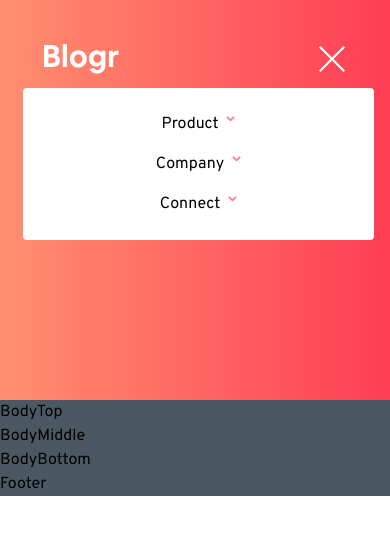
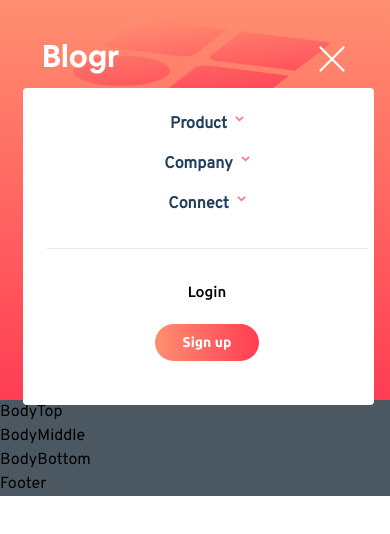
Before and after one commit to rachelharu/react-landingpage-blogr, a React (Vite) app: page / in a window 390 px wide. Both pictures are taken after a click on the picture 332 px from the left and 59 px from the top of the page. Shown: the top 534 px of the page. Built offline with nearby package versions, Linux system fonts and the light colour scheme.

Commit message:
finish hamburger menu

```diff
--- a/src/App.jsx
+++ b/src/App.jsx
@@ -4,7 +4,7 @@
 const App = () => (
   <div className='w-full overflow-hidden'>
     <div className='bg-cta-gradient h-[400px]'>
-    <div className={`flex-col ${styles.paddingX} ${styles.flexCenter}`}>
+      <div className={`flex-col background-img ${styles.paddingX} ${styles.flexCenter}`}>
         <div className={`mt-5 ${styles.boxWidth}`}>
           <Navbar />
         </div>
--- a/src/components/Navbar.jsx
+++ b/src/components/Navbar.jsx
@@ -32,7 +32,7 @@
               {nav.title}
               {/* <ImageChange /> */}
               <img className={`${openId === nav.id ? 'rotate-180' : ''}
-              ml-2 mt-1 cursor-pointer float-right w-[9px] h-[6px]`}
+              ml-2 mt-1.5 cursor-pointer float-right w-[9px] h-[6px]`}
               src={iconArrowLight} />
             </a>
 
@@ -56,7 +56,7 @@
         {/* login & signup buttons */}
       <div className='sm:flex hidden flex-1 justify-end items-center mr-20
       text-white text-[14px] font-medium font-ubuntu'>
-        <button className='mr-10'>Login</button>
+        <button className='mr-10 hover:underline'>Login</button>
         <button class="bg-white text-ctaPrimary hover:bg-ctaHover hover:text-white
         font-bold py-2 px-7 rounded-full">
           Sign up
@@ -71,7 +71,7 @@
           className='w-[28px] h-[28px] object-contain'
           onClick={() => setOpenId((prev) => !prev)}/>
 
-        {/* hamburger items list */}
+        {/* hamburger items */}
         <div className={`${ openId ? 'flex' : 'hidden'}
         p-6 absolute top-20 right-0
         mx-4 my-2 min-w-[140px] w-[90%] bg-white rounded`}>
@@ -80,28 +80,30 @@
               <li
                 key={nav.id}
                 className={`font-poppins
-                font-normal
+                font-bold
                 cursor-pointer
                 text-[16px] ${index === navLinks.length - 1 ? 'mr-0' : 'mb-4'}
-              text-black`}>
+              text-headingColor`}>
                 <a
-                className="float-left"
+                className="float-left text-headingColor"
                 onClick={() =>
                 setOpenId((prev) => (prev === nav.id ? true : nav.id))}
-                 href={`#${nav.id}`}>{nav.title}
+                 href={`#${nav.id}`}>
+                 {nav.title}
                 <img className={`${openId === nav.id ? 'rotate-180' : ''}
                 ml-2 mt-1 cursor-pointer float-right w-[9px] h-[6px]`}
                 src={iconArrowDark} />
                 </a>
 
                  {/* drop down hamburger menu items */}
-                <div className={`${openId !== nav.id ? "hidden" : "relative"} px-25 items-center text-center`}>
+                <div className={`${openId !== nav.id ? "hidden" : "relative" } px-25
+                  items-center text-center`}>
                   <ul className='list-none mt-10 dropdown-background-mobile'>
                     {nav.links.map((link, index) => (
                     <li
                       key={link.name}
-                    className={`font-ubuntu font-normal text-black cursor-pointer hover:font-bold ${
-                      index !== nav.links.length - 1 ? 'mb-4' : 'mb-0'}`}>
+                      className={`font-ubuntu font-normal text-bodyColor cursor-pointer
+                      hover:font-bold ${index !== nav.links.length - 1 ? 'mb-4' : 'mb-0'}`}>
                     {link.name}
                     </li>
                     ))}
@@ -109,10 +111,20 @@
                </div>
               </li>
             ))}
+            <hr className="my-8 w-80 h-px bg-gray-200 border-0 dark:bg-gray-700"></hr>
+                  {/* login & signup */}
+            <div className='flex flex-col justify-center items-center
+              text-[14px] font-medium font-ubuntu'>
+              <button className='text-black hover:underline text-[15px]'>Login</button>
+              <button className=" text-white button-cta-gradient hover:bg-ctaHover hover:text-white
+                my-5 font-bold py-2 px-7 rounded-full">
+                Sign up
+              </button>
+            </div>
+
           </ul>
         </div>
       </div>
-
     </nav>
   );
 };
--- a/src/index.css
+++ b/src/index.css
@@ -16,6 +16,22 @@
 }
 
 .bg-cta-gradient {
+  background: linear-gradient(
+    0.25turn,
+    hsl(13, 100%, 72%),
+    hsl(353, 100%, 62%)
+  );
+}
+
+.background-img {
+  background-image: url('./assets/bg-pattern-intro-desktop.svg')!important;
+  background-repeat:no-repeat;
+  background-size: 100% 100%;
+
+
+}
+
+.button-cta-gradient {
   background: linear-gradient(
     0.25turn,
     hsl(13, 100%, 72%),
@@ -44,7 +60,7 @@
 }
 
 .dropdown-background-mobile {
-  background-color: rgba(206, 201, 201, 0.356);
+  background-color: rgba(192, 199, 204, 0.226);
   border-radius: 5px;
   width: 250px;
   height: auto;
@@ -53,3 +69,12 @@
   padding: 15px 45px 15px 45px;
   align-items: center;
 }
+
+@media screen and (max-width: 760px) {
+  .bg-cta-gradient {
+    background: linear-gradient(
+      hsl(13, 100%, 72%),
+      hsl(353, 100%, 62%)
+    );
+  }
+}
```
Lines whose indentation alone changed are shown as unchanged.
